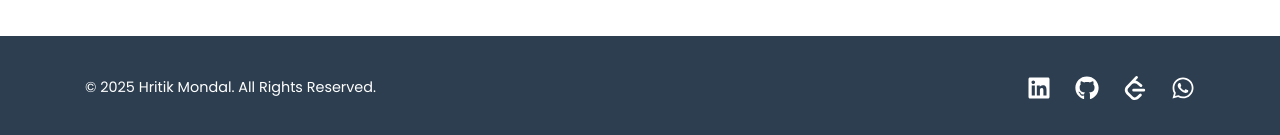
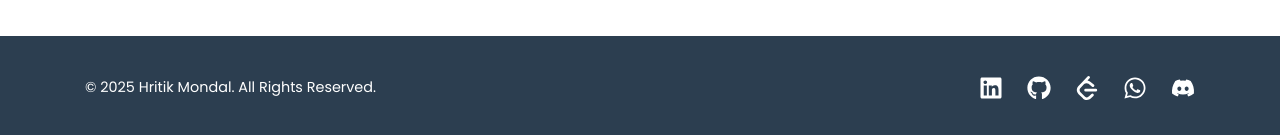
Before and after one commit to hritikmondal2003/Final_Work, a React (Vite) app: page / in a window 1280 px wide. Shown: the part 4340-4475 px from the top of the page. Built offline with nearby package versions, Linux system fonts and the light colour scheme.

Commit message:
Update Footer.jsx

```diff
--- a/src/components/Footer.jsx
+++ b/src/components/Footer.jsx
@@ -1,7 +1,7 @@
 import React from 'react';
 import { Container, Row, Col } from 'react-bootstrap';
-import { FaGithub, FaLinkedin, FaWhatsapp } from 'react-icons/fa';
-import { SiLeetcode } from 'react-icons/si'; // 👈 LeetCode icon
+import { FaGithub, FaLinkedin, FaWhatsapp, FaDiscord } from 'react-icons/fa'; // 👈 added Discord
+import { SiLeetcode } from 'react-icons/si'; // LeetCode icon
 import '../styles/Custom.css';
 
 const Footer = () => {
@@ -51,6 +51,14 @@ const Footer = () => {
               >
                 <FaWhatsapp />
               </a>
+              <a
+                href="https://discord.gg/MkYW8RKr6t"
+                target="_blank"
+                rel="noopener noreferrer"
+                className="social-icon"
+              >
+                <FaDiscord />
+              </a>
             </div>
           </Col>
         </Row>
```
